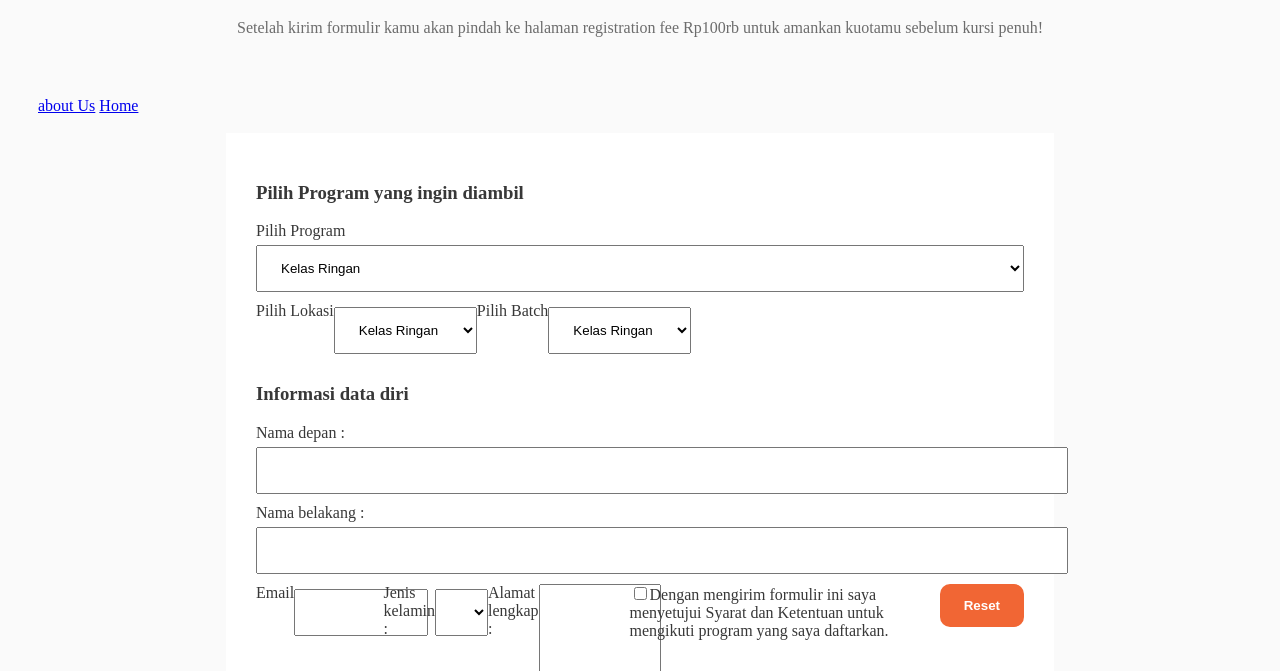
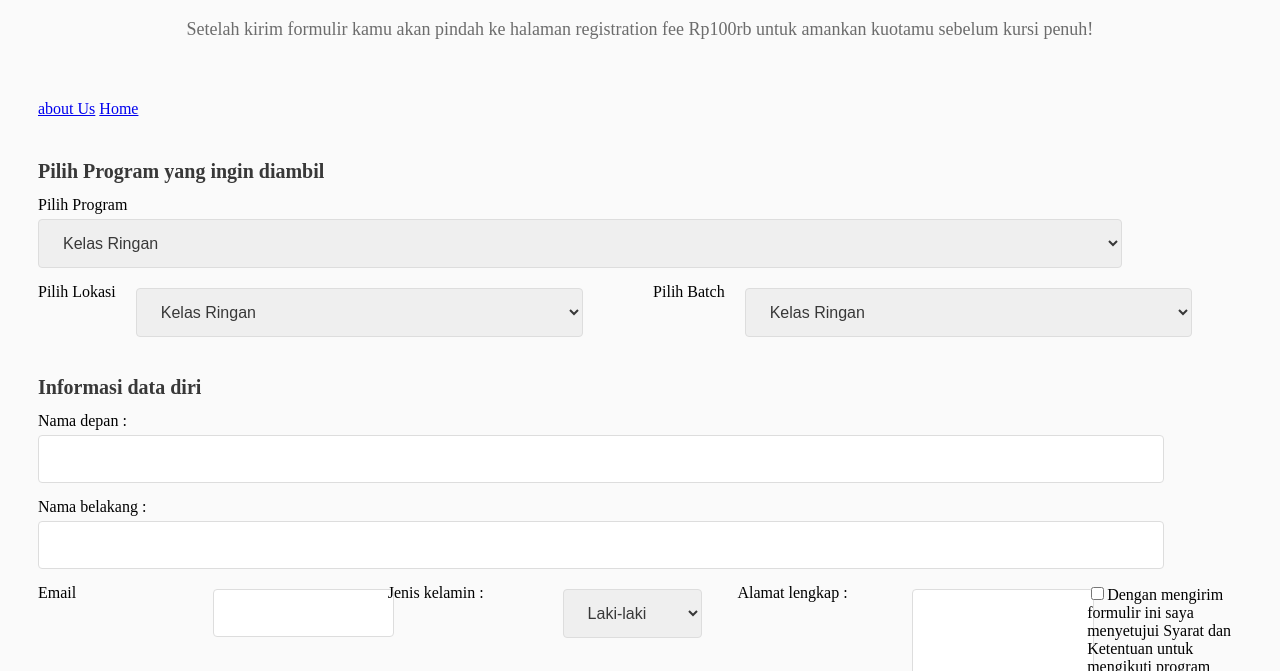
Before and after one commit to Iboy221/bacis-web, a plain HTML site: page index.html in a window 1280 px wide. Shown: the part 129-800 px from the top of the page. Drawn offline with Linux system fonts and the light colour scheme.

Commit message:
Update style.css

```diff
--- a/style.css
+++ b/style.css
@@ -1,18 +1,17 @@
 body {
     background-color: #fafafa;
-    padding: 60px;
-    padding-bottom: 60px;
-    padding-top: 60px;
-    padding-left: 30px;
-    padding-right: 30px;
+    padding: 60px 30px;
+    font-family: 'Times New Roman', Times, serif;
 }
 
-.registaration-card {
-    background-color: #ffff;
+.container {
+    background-color: #ffffff;
     color: #383838;
     max-width: 768px;
     margin: 0 auto;
-    padding: 30px;
+    padding: 60px 24px;
+    box-shadow: 0px 4px 6px rgba(0, 0, 0, 0.1);
+    border-radius: 8px;
 }
 
 .title-wrapper {
@@ -25,46 +24,75 @@ h1 {
     color: #383838;
 }
 
+h2 {
+    font-size: 24px;
+    color: #383838;
+    margin-bottom: 20px;
+}
+
+h3 {
+    font-size: 1.25rem;
+    line-height: 1.5;
+    font-weight: 800;
+    color: #383838;
+    margin-bottom: 10px;
+}
+
 p {
-    color:#6c6c6c;
+    color: #6c6c6c;
+    font-size: 18px;
+    margin-bottom: 20px;
 }
 
 select, input[type="text"], input[type="email"] {
     width: 100%;
-    /* height: 54px; */
-    margin-top: 5px;
-    margin-bottom: 10px;
-    padding-top: 14px;
-    padding-bottom: 14px;
-    padding-left: 20px;
-    padding-right: 20px;
+    max-width: 90%;
+    margin: 5px 0 15px;
+    padding: 14px 20px;
+    border: 1px solid #ddd;
+    border-radius: 4px;
+    font-size: 16px;
+    color: #383838;
 }
 
 textarea {
-height: 102px;
-width: 80%;
-margin-top: 5x;
-padding-top: 14px;
-padding-bottom: 14px;
-padding-left: 24px;
-padding-right: 24px;
-margin-bottom: 30px;
+    width: 100%;
+    max-width: 90%;
+    height: 102px;
+    margin: 5px 0 15px;
+    padding: 14px 20px;
+    border: 1px solid #ddd;
+    border-radius: 4px;
+    font-size: 16px;
+    color: #383838;
 }
 
 button {
-    padding-top: 14px;
-    padding-bottom: 14px;
-    padding-left: 24px;
-    padding-right: 24px;
+    display: inline-block;
+    margin-top: 20px;
+    padding: 14px 24px;
     background-color: #f16634;
-    color: #ffff;
-    border-radius: 10px;
+    color: #ffffff;
     border: none;
+    border-radius: 8px;
+    font-size: 16px;
     font-weight: bold;
+    cursor: pointer;
+    transition: background-color 0.4s ease;
 }
 
+button:hover {
+    background-color: #FF7F50;
+}
 
 .flex-row {
     display: flex;
+    flex-wrap: wrap;
+    gap: 20px;
+    margin-bottom: 20px;
+}
 
+.f-full {
+    flex: 1;
+    min-width: 150px;
 }
```
